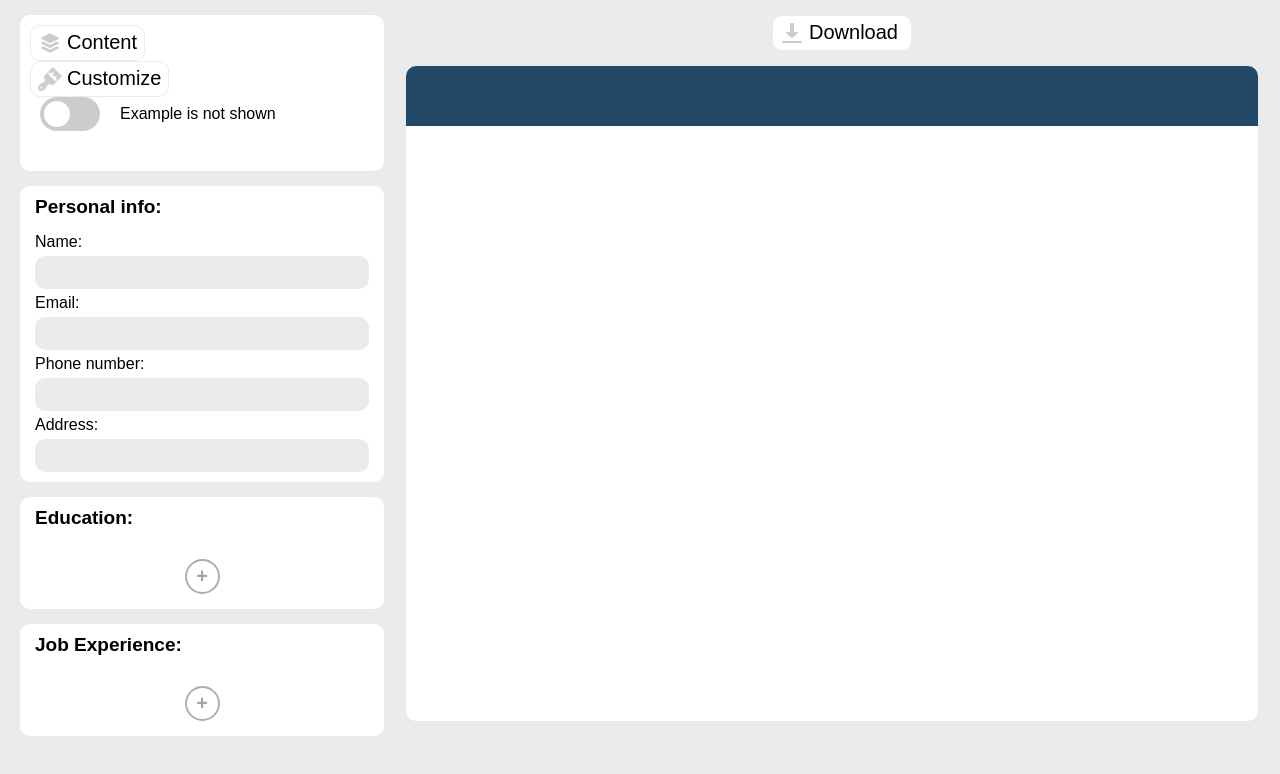
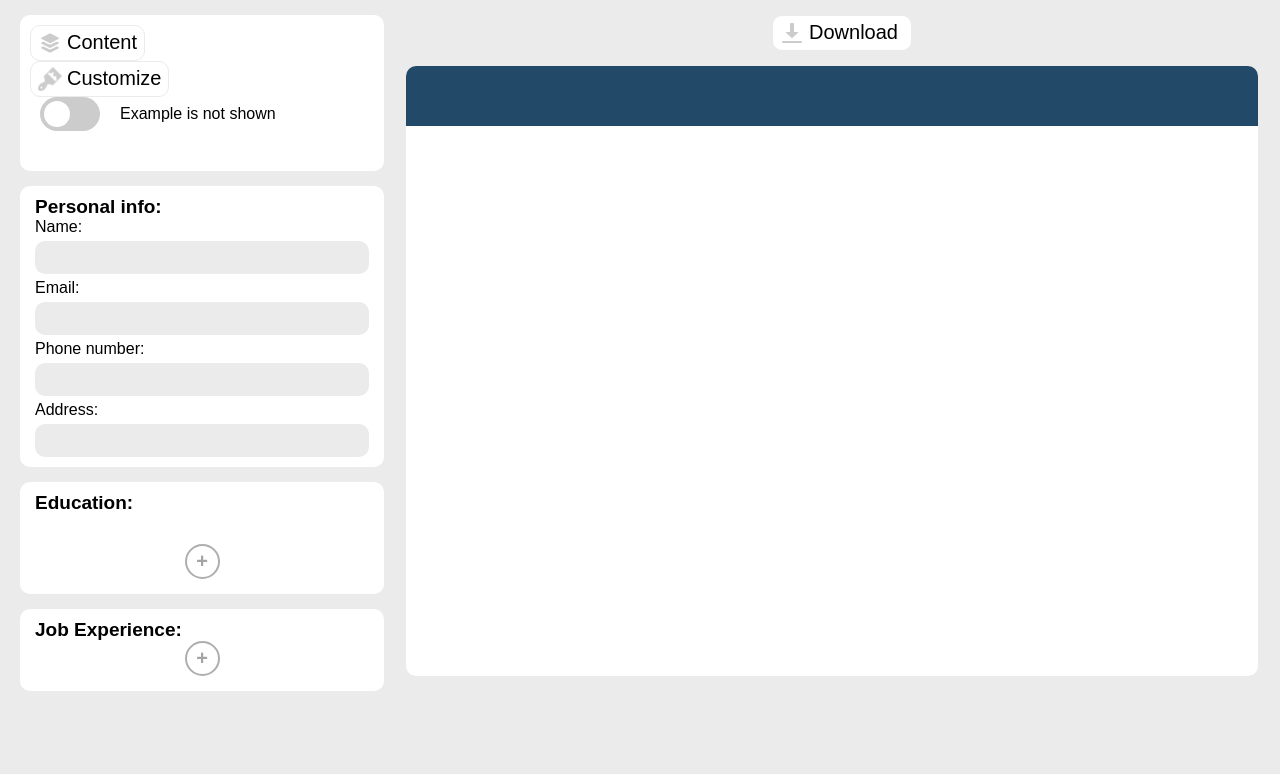
Before and after one commit to vasenkom/CV-maker, a React (Vite) app in the folder cvMaker/: page / in a window 1280 px wide. Shown: the top 774 px of the page. Built offline with nearby package versions, Linux system fonts and the light colour scheme.

Commit message:
Show JobForm and PersonalForm when customize mode is off

```diff
--- a/cvMaker/src/components/forms/JobExperience.jsx
+++ b/cvMaker/src/components/forms/JobExperience.jsx
@@ -11,10 +11,11 @@ export function JobForm({
   deleteJobInfo,
   saveJobFormData,
   cancelJobInfo,
+  customizeMode,
 }) {
   return (
     <>
-      <div id="form">
+      <div id="form" style={{ display: customizeMode ? "none" : "block" }}>
         <p className="personal-info-label">Job Experience:</p>
 
         {/* Render saved education list */}
--- a/cvMaker/src/components/forms/PersonalForms.jsx
+++ b/cvMaker/src/components/forms/PersonalForms.jsx
@@ -1,9 +1,13 @@
 import { Form } from "./form";
 
-export function PersonalForms({ personalInfo, handleInputChange }) {
+export function PersonalForms({
+  personalInfo,
+  handleInputChange,
+  customizeMode,
+}) {
   return (
     <>
-      <div id="form">
+      <div id="form" style={{ display: customizeMode ? "none" : "block" }}>
         <p className="personal-info-label">Personal info:</p>
         <form id="personalForm">
           <label htmlFor="name">Name:</label>
```
